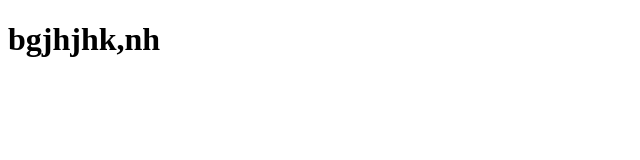
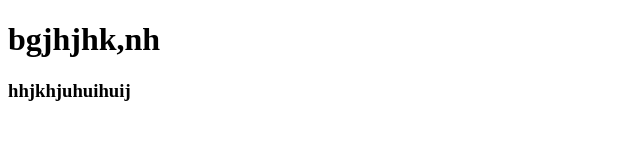
Before and after one commit to shazad369/shazad, a plain HTML site: page website.html in a window 1280 px wide. Shown: the whole page, without its empty margins (0-640 px from the left). Drawn offline with Linux system fonts and the light colour scheme.

Commit message:
Add files via upload

```diff
--- a/website.html
+++ b/website.html
@@ -13,6 +13,7 @@
         <ul></ul>
     </HEader>
     <h1>bgjhjhk,nh</h1>
+    <h3>hhjkhjuhuihuij</h3>
 
 </body>
 </html>
```
